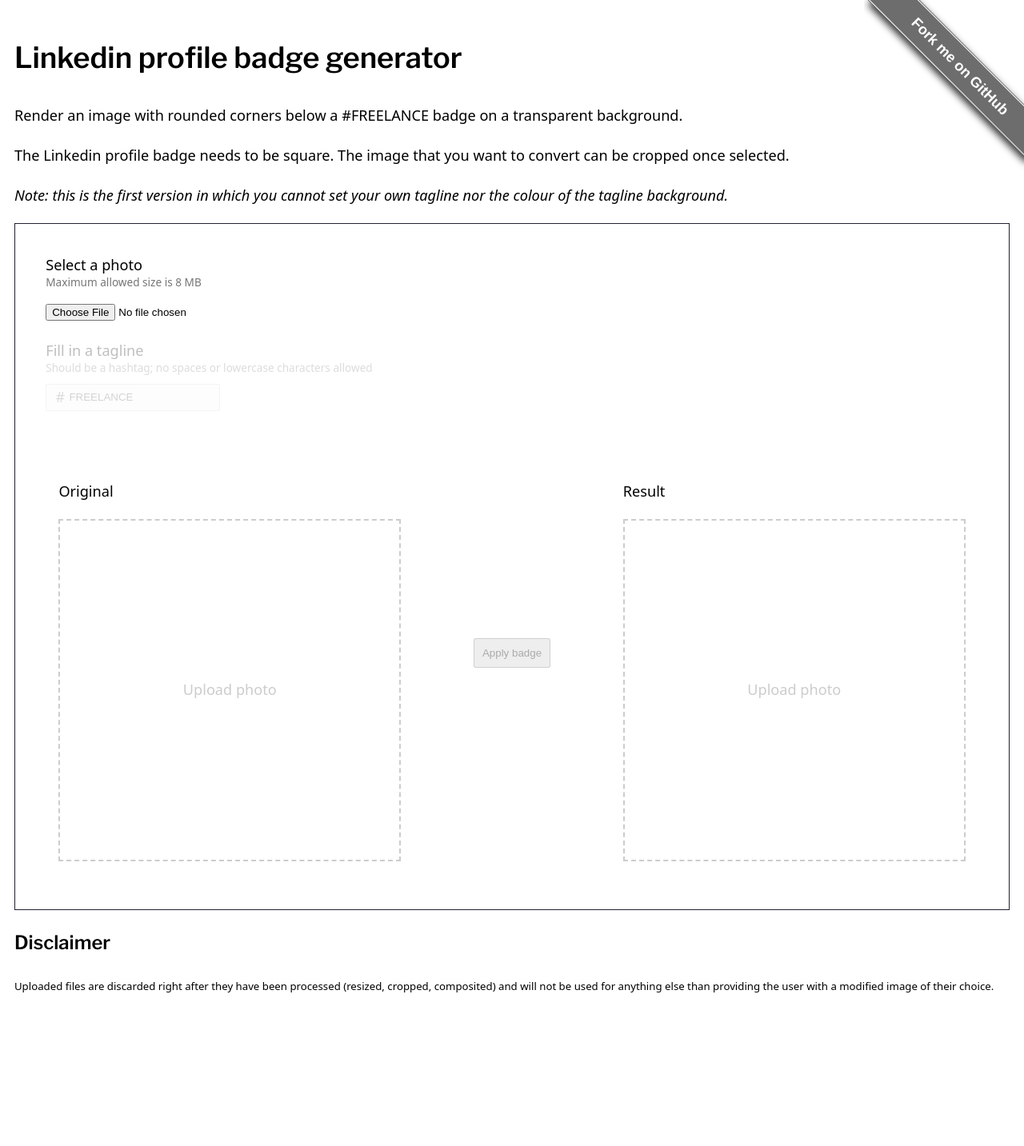
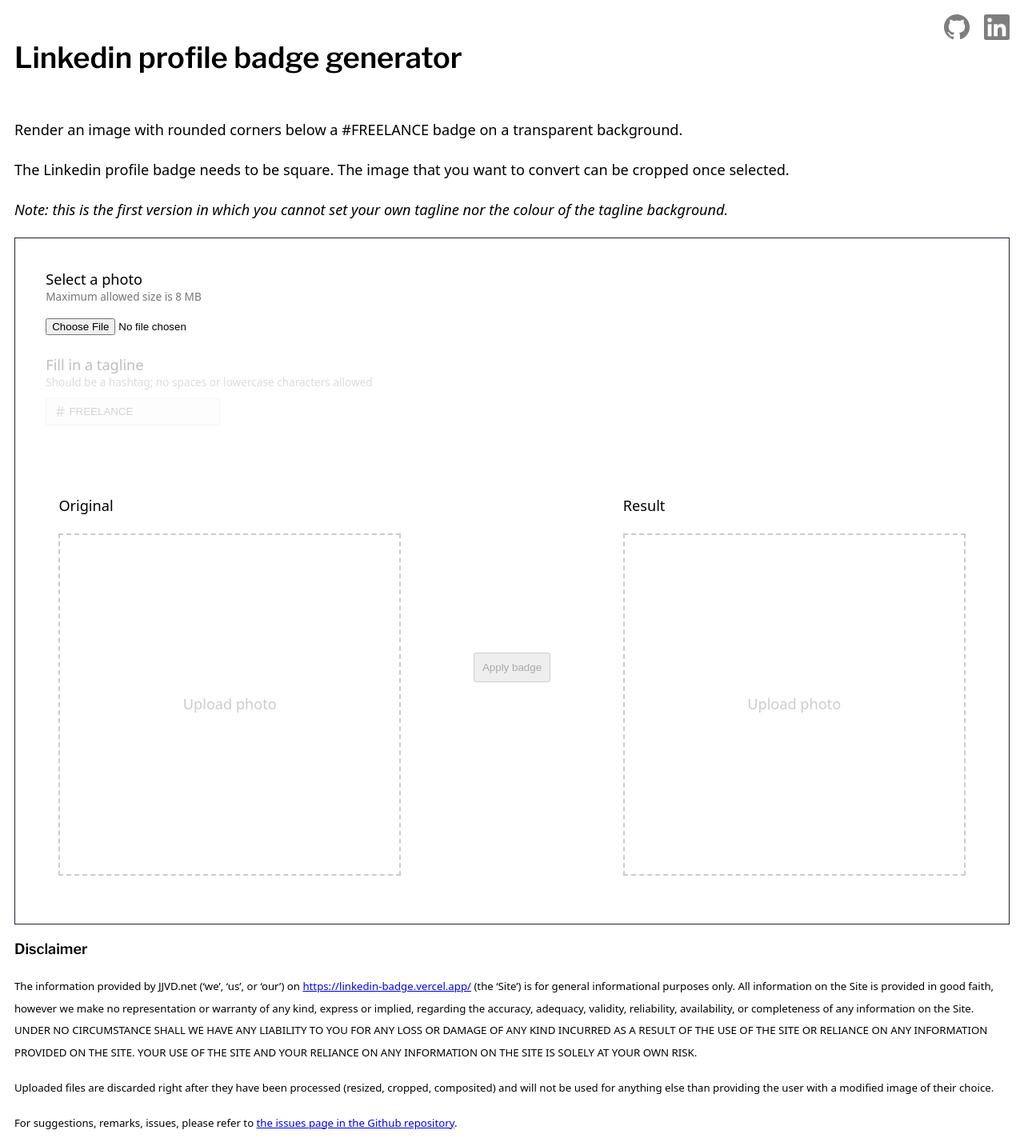
Before and after one commit to janjaap/linkedin-badge, a Next.js app: page / in a window 1280 px wide. Shown: the whole page at 80% size. Before the commit the page ends 1247 px from the top, so only its background shows below. Built offline with nearby package versions, Linux system fonts and the light colour scheme.

Commit message:
- replaces fork-me banner - adds Github and Linkedin logos - adds more disclaimer text

```diff
--- /dev/null
+++ b/components/Canvas/Canvas.module.css
@@ -0,0 +1,4 @@
+.canvas {
+  width: 100%;
+  max-width: 400px;
+}
--- a/components/Canvas/Canvas.tsx
+++ b/components/Canvas/Canvas.tsx
@@ -1,6 +1,8 @@
 import { HTMLAttributes, useEffect, useRef, useState } from 'react';
 import { fileSize } from './fileSize';
 import { getImage } from './getImage';
+
+import styles from './Canvas.module.css';
 
 interface Props extends HTMLAttributes<HTMLCanvasElement> {
   layers: string[];
@@ -58,7 +60,7 @@
 
   return (
     <div>
-      <canvas width="400" height="400" ref={canvasRef} {...restProps} />
+      <canvas className={styles.canvas} width="400" height="400" ref={canvasRef} {...restProps} />
       {objectUrl && (
         <div>
           <a href={objectUrl} download="linkedin_profile-badge.png">
--- a/components/PhotoUpload/PhotoUpload.tsx
+++ b/components/PhotoUpload/PhotoUpload.tsx
@@ -170,8 +170,6 @@
 
   return (
     <div className={styles['photo-upload']}>
-      <h1>Linkedin profile badge generator</h1>
-
       <p>Render an image with rounded corners below a #FREELANCE badge on a transparent background.</p>
       <p>
         The Linkedin profile badge needs to be square. The image that you want to convert can be cropped once selected.
--- a/next.config.js
+++ b/next.config.js
@@ -2,9 +2,6 @@
 const nextConfig = {
   reactStrictMode: true,
   swcMinify: true,
-  images: {
-    domains: [],
-  },
 }
 
 module.exports = nextConfig
--- a/pages/Home.module.css
+++ b/pages/Home.module.css
@@ -3,9 +3,9 @@
   grid-template-columns: 1fr;
   grid-template-rows: auto 1fr auto;
   grid-template-areas:
-    'header'
-    'main'
-    'footer';
+    "header"
+    "main"
+    "footer";
   height: calc(100vh - 2 * var(--body-padding));
 }
 
@@ -22,58 +22,19 @@
   grid-area: footer;
 }
 
-.forkme-ribbon a {
-  background: #6d6d6d;
-  color: #fff;
-  font-family: arial, sans-serif;
-  font-size: 1rem;
-  font-weight: bold;
-  line-height: 2rem;
-  padding: 5px 40px;
-  position: relative;
-  text-align: center;
-  text-decoration: none;
-  transition: 0.5s;
+.links-banner {
+  display: flex;
+  gap: 1rem;
+  position: absolute;
+  top: 1rem;
+  right: 1rem;
 }
 
-.forkme-ribbon a:hover {
-  background: #c11;
-  color: #fff;
+.links-banner img {
+  opacity: 0.5;
+  filter: grayscale() contrast(10);
 }
 
-.forkme-ribbon a::before,
-.forkme-ribbon a::after {
-  background: #fff;
-  content: "";
-  height: 1px;
-  left: 0;
-  position: absolute;
-  top: 1px;
-  width: 100%;
+.links-banner a:hover img {
+  opacity: 1;
 }
-
-.forkme-ribbon a::after {
-  bottom: 1px;
-  top: auto;
-}
-
-@media screen and (min-width:800px) {
-  .forkme-ribbon {
-    height: 220px;
-    overflow: hidden;
-    position: fixed;
-    right: 0;
-    top: 0;
-    width: 200px;
-    z-index: 1;
-  }
-
-  .forkme-ribbon a {
-    box-shadow: 4px 4px 10px rgba(0, 0, 0, 0.8);
-    position: absolute;
-    right: -60px;
-    top: 60px;
-    transform: rotate(45deg);
-    width: 200px;
-  }
-}
--- a/pages/api/photo.ts
+++ b/pages/api/photo.ts
@@ -4,7 +4,6 @@
 import sharp from 'sharp';
 import formidable from 'formidable';
 import fs from 'fs';
-// import path from 'path';
 import type { Crop, PercentCrop } from 'react-image-crop';
 
 const IMAGE_DIMENSION = 400;
--- a/pages/index.tsx
+++ b/pages/index.tsx
@@ -1,20 +1,32 @@
 import type { NextPage } from 'next';
 import Head from 'next/head';
 import Image from 'next/image';
+import Link from 'next/link';
 import { PhotoUpload } from '../components/PhotoUpload/PhotoUpload';
 
 import styles from './Home.module.css';
 
-const Home: NextPage = () => {
-  return (
+const Home: NextPage = () => (
   <div className={styles['main-wrapper']}>
-      <div className={styles['main-header']}>
+    <header className={styles['main-header']}>
       <Head>
         <title>Create Next App</title>
         <meta name="description" content="Generated by create next app" />
         <link rel="icon" href="/favicon.ico" />
       </Head>
+
+      <h1>Linkedin profile badge generator</h1>
+
+      <div className={styles['links-banner']}>
+        <a href="https://github.com/janjaap/linkedin-badge" title="Check out the code">
+          <Image src="/octocat.png" width={32} height={32} alt="" />
+        </a>
+
+        <a href="https://www.linkedin.com/in/janjaapvandeursen/" title="My Linkedin profile">
+          <Image src="/in.png" width={32} height={32} alt="" />
+        </a>
       </div>
+    </header>
 
     <main className={styles['main-container']}>
       <PhotoUpload />
@@ -22,17 +34,33 @@
 
     <footer className={styles['main-footer']}>
       <h2>Disclaimer</h2>
+      <p>
+        <small>
+          The information provided by JJVD.net (&lsquo;we&rsquo;, &lsquo;us&rsquo;, or &lsquo;our&rsquo;) on{' '}
+          <Link href="https://linkedin-badge.vercel.app/">https://linkedin-badge.vercel.app/</Link> (the
+          &lsquo;Site&rsquo;) is for general informational purposes only. All information on the Site is provided in
+          good faith, however we make no representation or warranty of any kind, express or implied, regarding the
+          accuracy, adequacy, validity, reliability, availability, or completeness of any information on the Site. UNDER
+          NO CIRCUMSTANCE SHALL WE HAVE ANY LIABILITY TO YOU FOR ANY LOSS OR DAMAGE OF ANY KIND INCURRED AS A RESULT OF
+          THE USE OF THE SITE OR RELIANCE ON ANY INFORMATION PROVIDED ON THE SITE. YOUR USE OF THE SITE AND YOUR
+          RELIANCE ON ANY INFORMATION ON THE SITE IS SOLELY AT YOUR OWN RISK.
+        </small>
+      </p>
+      <p>
         <small>
           Uploaded files are discarded right after they have been processed (resized, cropped, composited) and will not
           be used for anything else than providing the user with a modified image of their choice.
         </small>
+      </p>
+
+      <p>
+        <small>
+          For suggestions, remarks, issues, please refer to{' '}
+          <Link href="https://github.com/janjaap/linkedin-badge/issues">the issues page in the Github repository</Link>.
+        </small>
+      </p>
     </footer>
-
-      <div className={styles['forkme-ribbon']}>
-        <a href="https://github.com/janjaap/linkedin-badge">Fork me on GitHub</a>
-      </div>
   </div>
 );
-};
 
 export default Home;
--- a/styles/globals.css
+++ b/styles/globals.css
@@ -35,6 +35,6 @@
   font-family: "Libre Franklin";
 }
 
-canvas {
-  width: 100%;
+h2 {
+  font-size: 1rem;
 }
```
Also changed, not shown: public/in.png (added), public/octocat.png (added). Lines whose indentation alone changed are shown as unchanged.
